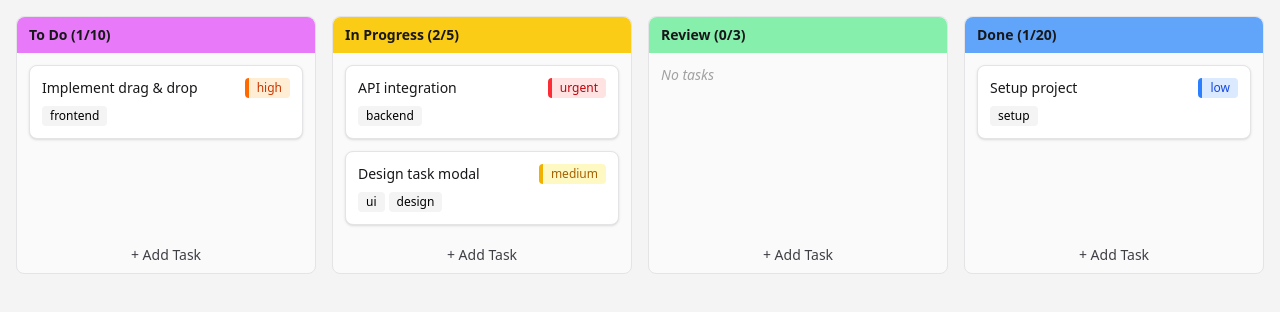
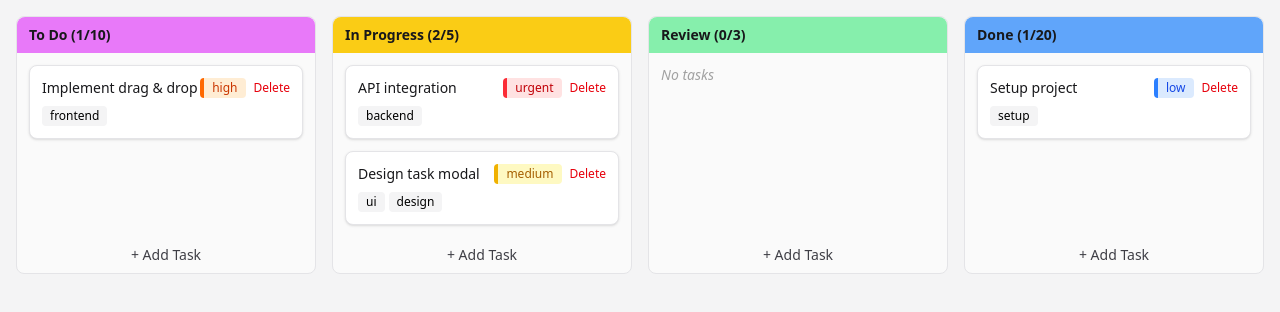
Before and after one commit to kaziabulhasib/kanban-component-hasib, a React (Vite) app: page / in a window 1280 px wide. Shown: the top 312 px of the page. Built offline with nearby package versions, Linux system fonts and the light colour scheme.

Commit message:
feat : add delete confirmation modal & task delete functionality

```diff
--- a/src/components/kanbanboard/KanbanBoard.tsx
+++ b/src/components/kanbanboard/KanbanBoard.tsx
@@ -3,6 +3,7 @@ import KanbanColumn from "./KanbanColumn";
 
 import type { KanbanTask, KanbanViewProps } from "./KanbanBoard.types";
 import TaskModal from "./TaskModal";
+import ConfirmDelete from "../primitives/ConfirmDelete";
 
 const KanbanBoard: React.FC<KanbanViewProps> = ({
   columns,
@@ -32,6 +33,11 @@ const KanbanBoard: React.FC<KanbanViewProps> = ({
   const [isModalOpen, setIsModalOpen] = useState(false);
   const [activeColumnId, setActiveColumnId] = useState<string | null>(null);
   const [draftTask, setDraftTask] = useState<KanbanTask | null>(null);
+
+  // state for delete confirmation
+
+  const [confirmOpen, setConfirmOpen] = useState(false);
+  const [taskToDelete, setTaskToDelete] = useState<KanbanTask | null>(null);
 
   // drag & drop functions
 
@@ -160,7 +166,34 @@ const KanbanBoard: React.FC<KanbanViewProps> = ({
     setIsModalOpen(true);
   }
 
-  //
+  // delete confirmation
+  function handleRequestDelete(task: KanbanTask) {
+    setTaskToDelete(task);
+    setConfirmOpen(true);
+  }
+
+  // delete task
+
+  function handleConfirmDelete(taskId: string) {
+    // remove from tasks map
+    setTaskState((prev) => {
+      const next = { ...prev };
+      delete next[taskId];
+      return next;
+    });
+
+    setColumnState((prev) =>
+      prev.map((col) =>
+        col.taskIds.includes(taskId)
+          ? { ...col, taskIds: col.taskIds.filter((id) => id !== taskId) }
+          : col
+      )
+    );
+
+    onTaskDelete(taskId);
+    setConfirmOpen(false);
+    setTaskToDelete(null);
+  }
 
   return (
     <div className='w-full min-h-screen overflow-x-auto bg-neutral-100 p-4'>
@@ -182,12 +215,14 @@ const KanbanBoard: React.FC<KanbanViewProps> = ({
               onTaskCreate={handleOpenCreate}
               onTaskMove={onTaskMove}
               onTaskUpdate={onTaskUpdate}
-              onTaskDelete={onTaskDelete}
+              onRequestDelete={handleRequestDelete}
+              onTaskDelete={handleConfirmDelete}
               onEditTask={handleEditTask}
             />
           );
         })}
       </div>
+      {/* modal component */}
       <TaskModal
         open={isModalOpen}
         initialTask={draftTask}
@@ -222,9 +257,17 @@ const KanbanBoard: React.FC<KanbanViewProps> = ({
             )
           );
 
-
           setIsModalOpen(false);
         }}
+      />
+
+      {/* delete confirmation component  */}
+
+      <ConfirmDelete
+        open={confirmOpen}
+        task={taskToDelete}
+        onClose={() => setConfirmOpen(false)}
+        onConfirm={handleConfirmDelete}
       />
     </div>
   );
--- a/src/components/kanbanboard/KanbanBoard.types.ts
+++ b/src/components/kanbanboard/KanbanBoard.types.ts
@@ -24,6 +24,8 @@ export interface KanbanCardProps {
   isDragging?: boolean;
 
   onEdit?: (task: KanbanTask) => void;
+
+  onRequestDelete?: (task: KanbanTask) => void;
   onDelete?: (taskId: string) => void;
 }
 
@@ -50,6 +52,9 @@ export interface KanbanColumnProps {
 
   onTaskCreate: (columnId: string) => void;
   onTaskUpdate: (taskId: string, updates: Partial<KanbanTask>) => void;
+
+  onRequestDelete?: (task: KanbanTask) => void;
+
   onTaskDelete: (taskId: string) => void;
   onEditTask?: (task: KanbanTask) => void;
   //   drag handlers
--- a/src/components/kanbanboard/KanbanCard.tsx
+++ b/src/components/kanbanboard/KanbanCard.tsx
@@ -15,6 +15,7 @@ const KanbanCard: React.FC<KanbanCardProps> = ({
   isDragging,
   onEdit,
   onDelete,
+  onRequestDelete,
 }) => {
   return (
     <div
@@ -38,7 +39,7 @@ const KanbanCard: React.FC<KanbanCardProps> = ({
           {task.title}
         </h4>
 
-        {task.priority && (
+        {/* {task.priority && (
           <span
             className={clsx(
               "text-xs px-2 py-0.5 rounded",
@@ -46,7 +47,29 @@ const KanbanCard: React.FC<KanbanCardProps> = ({
             )}>
             {task.priority}
           </span>
-        )}
+        )} */}
+
+        {/* priority & delete request */}
+        <div className='flex items-center gap-2'>
+          {task.priority && (
+            <span
+              className={clsx(
+                "text-xs px-2 py-0.5 rounded",
+                getPriorityColor(task.priority)
+              )}>
+              {task.priority}
+            </span>
+          )}
+          <button
+            className='text-xs text-red-600 hover:underline'
+            onClick={(e) => {
+              e.stopPropagation();
+              onRequestDelete?.(task);
+            }}
+            aria-label={`Delete ${task.title}`}>
+            Delete
+          </button>
+        </div>
       </div>
 
       {/* Description */}
--- a/src/components/kanbanboard/KanbanColumn.tsx
+++ b/src/components/kanbanboard/KanbanColumn.tsx
@@ -1,6 +1,6 @@
-import React from "react";
 import KanbanCard from "./KanbanCard";
 import type { KanbanColumnProps } from "./KanbanBoard.types";
+import React from "react";
 
 const KanbanColumn: React.FC<KanbanColumnProps> = ({
   column,
@@ -11,6 +11,7 @@ const KanbanColumn: React.FC<KanbanColumnProps> = ({
   handleDragOver,
   onTaskCreate,
   onEditTask,
+  onRequestDelete,
 }) => {
   return (
     <section className='w-[300px] bg-neutral-50 rounded-lg flex flex-col border border-neutral-200'>
@@ -40,7 +41,8 @@ const KanbanColumn: React.FC<KanbanColumnProps> = ({
                 columnId={column.id}
                 handleDragStart={handleDragStart}
                 handleDragEnd={handleDragEnd}
-                 onEdit={onEditTask}
+                onEdit={onEditTask}
+                onRequestDelete={onRequestDelete}
               />
             </div>
           ))
--- /dev/null
+++ b/src/components/primitives/ConfirmDelete.tsx
@@ -0,0 +1,53 @@
+import Modal from "./Modal";
+import type { KanbanTask } from "../kanbanboard/KanbanBoard.types";
+
+interface ConfirmDeleteProps {
+  open: boolean;
+  task: KanbanTask | null;
+  onClose: () => void;
+  onConfirm: (taskId: string) => void;
+}
+
+const ConfirmDelete: React.FC<ConfirmDeleteProps> = ({ open, task, onClose, onConfirm }) => {
+  return (
+    <Modal open={open} onClose={onClose}>
+      <div className="space-y-4">
+        <h2 className="text-lg font-semibold">Delete this task?</h2>
+
+        {task && (
+          <div className="text-sm space-y-2">
+            <div><span className="font-medium">Title:</span> {task.title}</div>
+            {task.description && (
+              <div className="text-neutral-600 line-clamp-3">{task.description}</div>
+            )}
+            <div className="flex gap-2 text-neutral-600">
+              {task.priority && <span>Priority: {task.priority}</span>}
+              {task.dueDate && <span>• Due: {new Date(task.dueDate).toLocaleDateString()}</span>}
+            </div>
+            {task.tags?.length ? (
+              <div className="flex flex-wrap gap-1">
+                {task.tags.slice(0, 5).map(t => (
+                  <span key={t} className="px-2 py-0.5 text-xs bg-neutral-100 rounded">{t}</span>
+                ))}
+              </div>
+            ) : null}
+          </div>
+        )}
+
+        <div className="flex justify-end gap-2 pt-3">
+          <button className="px-3 py-1.5 rounded bg-neutral-200 hover:bg-neutral-300 text-sm" onClick={onClose}>
+            Cancel
+          </button>
+          <button
+            className="px-3 py-1.5 rounded bg-red-600 hover:bg-red-700 text-white text-sm"
+            onClick={() => task && onConfirm(task.id)}
+          >
+            Delete
+          </button>
+        </div>
+      </div>
+    </Modal>
+  );
+};
+
+export default ConfirmDelete;
```
